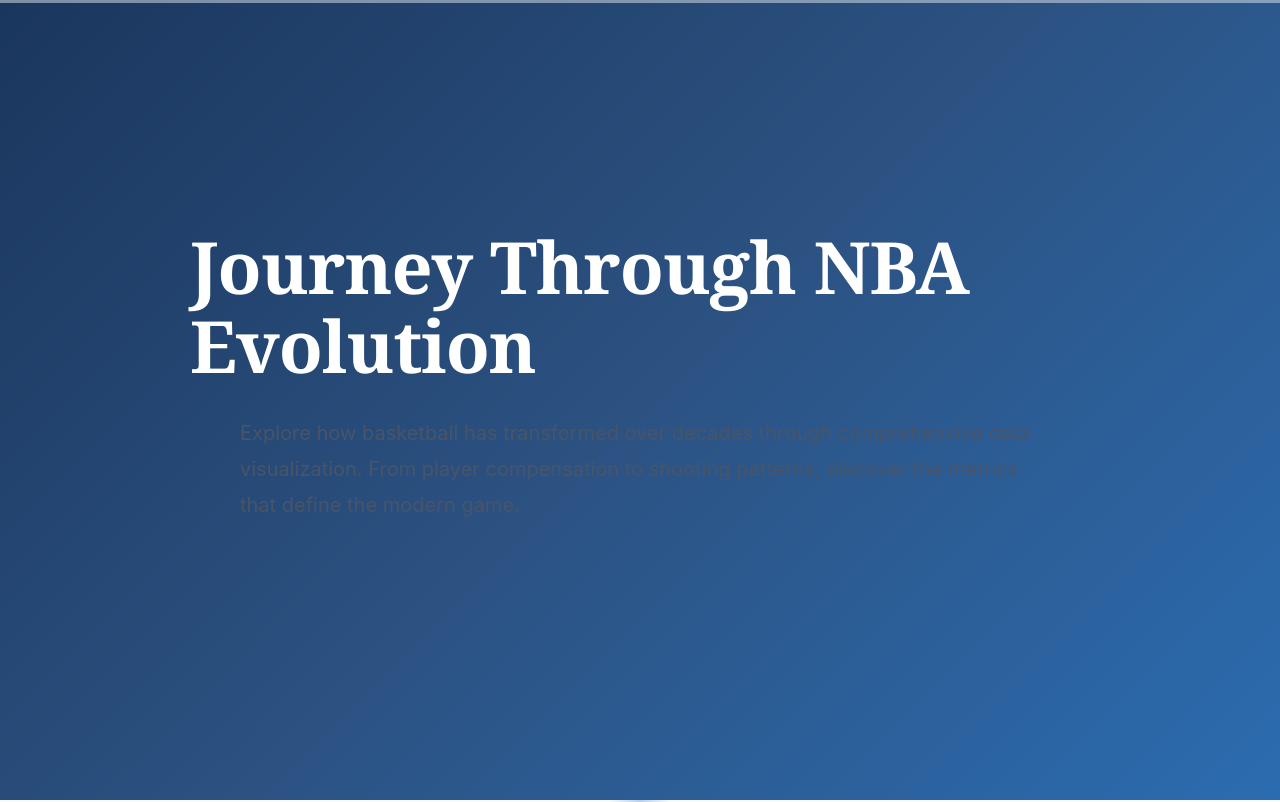
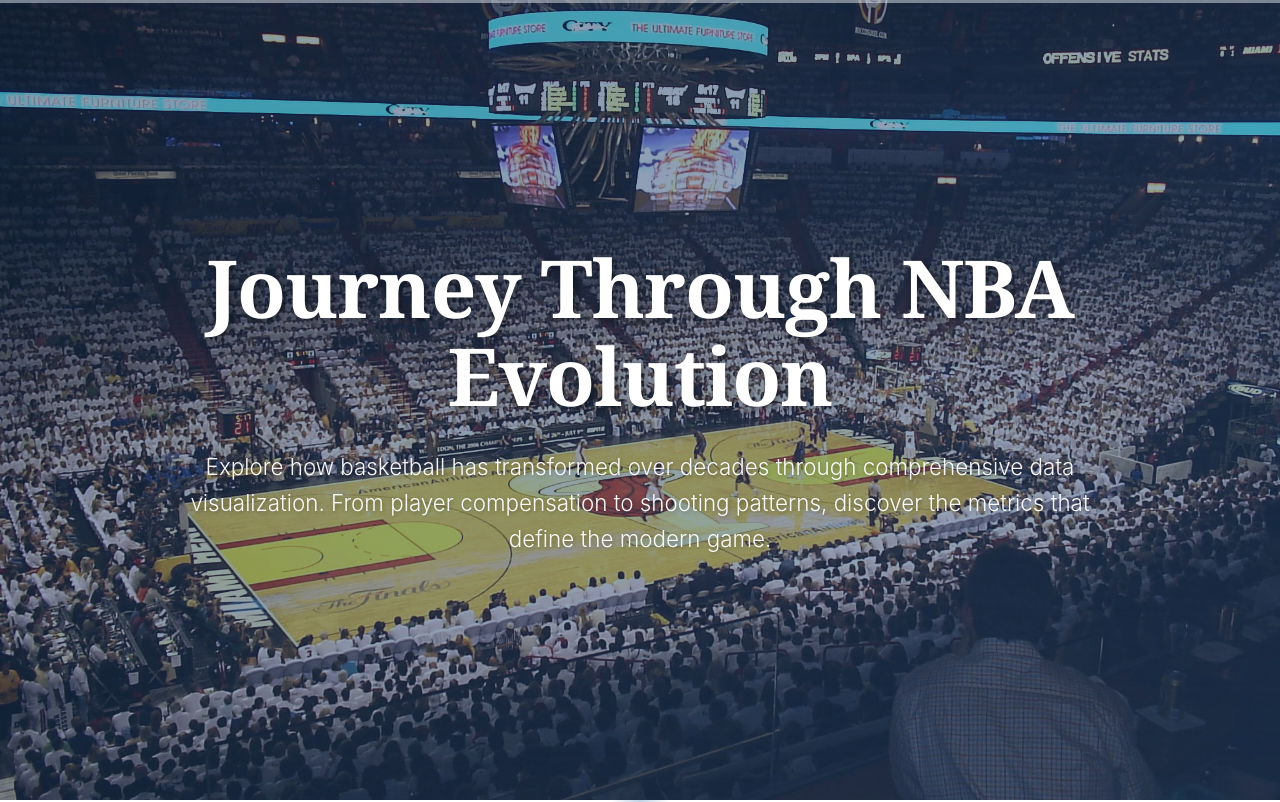
Before and after one commit to ianwong99/VizWizards-M2-data-exploration, a website: page tableau-scrollytelling/src/index.html in a window 1280 px wide. Shown: the top 802 px of the page. Drawn offline with Linux system fonts and the light colour scheme; a script that the page names is missing.

Commit message:
Add smooth scrolling and background image at the top

```diff
--- a/tableau-scrollytelling/src/css/styles.css
+++ b/tableau-scrollytelling/src/css/styles.css
@@ -17,6 +17,61 @@
 .scroll-container {
     width: 100%;
     position: relative;
+}
+
+/* Hero Section */
+.hero {
+    position: relative;
+    width: 100%;
+    height: 100vh;
+    display: flex;
+    flex-direction: column;
+    justify-content: center;
+    align-items: center;
+    overflow: hidden;
+    z-index: 10;
+}
+
+.hero-background {
+    position: absolute;
+    top: 0;
+    left: 0;
+    width: 100%;
+    height: 100%;
+    background: url('../assets/court.jpg') center/cover no-repeat;
+    background-attachment: fixed;
+    opacity: 1;
+    transition: opacity 0.3s ease;
+    z-index: -1;
+}
+
+.hero-background::after {
+    content: '';
+    position: absolute;
+    top: 0;
+    left: 0;
+    width: 100%;
+    height: 100%;
+    background: linear-gradient(135deg, rgba(26, 54, 93, 0.5) 0%, rgba(44, 82, 130, 0.5) 100%);
+    z-index: 1;
+}
+
+.hero-content {
+    position: relative;
+    z-index: 2;
+    text-align: center;
+    color: white;
+    padding: 80px 40px;
+}
+
+.hero h1 {
+    font-family: 'Georgia', 'Times New Roman', serif;
+    font-size: 5rem;
+    margin-bottom: 30px;
+    font-weight: 700;
+    letter-spacing: -1px;
+    line-height: 1.1;
+    text-shadow: 2px 2px 8px rgba(0, 0, 0, 0.5);
 }
 
 /* Story Sections */
@@ -42,13 +97,6 @@
 }
 
 /* Introduction and Conclusion Sections */
-#intro {
-    background: linear-gradient(135deg, #1a365d 0%, #2c5282 50%, #2b6cb0 100%);
-    color: white;
-    text-align: center;
-    padding: 120px 40px;
-}
-
 #conclusion {
     background: linear-gradient(135deg, #2c5282 0%, #2b6cb0 100%);
     color: white;
@@ -56,23 +104,15 @@
     padding: 120px 40px;
 }
 
-#intro h1 {
-    font-family: 'Georgia', 'Times New Roman', serif;
-    font-size: 4.5rem;
-    margin-bottom: 30px;
-    font-weight: 700;
-    letter-spacing: -1px;
-    line-height: 1.1;
-}
-
 .intro-text {
     font-family: -apple-system, BlinkMacSystemFont, 'Segoe UI', Roboto, sans-serif;
-    font-size: 1.5rem;
+    font-size: 1.4rem;
     font-weight: 300;
     opacity: 0.95;
-    max-width: 800px;
+    max-width: 900px;
     margin: 0 auto;
     line-height: 1.6;
+    text-shadow: 1px 1px 4px rgba(0, 0, 0, 0.3);
 }
 
 #conclusion h2 {
@@ -80,6 +120,7 @@
     font-size: 3.5rem;
     margin-bottom: 30px;
     font-weight: 700;
+    color: #ffffff;
 }
 
 #conclusion p {
@@ -89,6 +130,7 @@
     margin: 0 auto;
     line-height: 1.8;
     font-weight: 300;
+    color: #ffffff;
 }
 
 /* Story Content */
@@ -187,8 +229,8 @@
 
 /* Responsive Design */
 @media (max-width: 1024px) {
-    #intro h1 {
-        font-size: 3.5rem;
+    .hero h1 {
+        font-size: 4rem;
     }
 
     .story-content {
@@ -213,8 +255,12 @@
 }
 
 @media (max-width: 768px) {
-    #intro h1 {
-        font-size: 2.8rem;
+    .hero h1 {
+        font-size: 2.5rem;
+    }
+
+    .hero-content {
+        padding: 60px 30px;
     }
 
     .intro-text {
@@ -248,8 +294,12 @@
 }
 
 @media (max-width: 480px) {
-    #intro h1 {
-        font-size: 2.2rem;
+    .hero h1 {
+        font-size: 1.8rem;
+    }
+
+    .hero-content {
+        padding: 40px 20px;
     }
 
     .intro-text {
--- a/tableau-scrollytelling/src/index.html
+++ b/tableau-scrollytelling/src/index.html
@@ -8,14 +8,15 @@
     <script type="module" src="https://public.tableau.com/javascripts/api/tableau.embedding.3.latest.min.js"></script>
 </head>
 <body>
+    <div class="hero" id="hero-section">
+        <div class="hero-background"></div>
+        <div class="hero-content">
+            <h1>Journey Through NBA Evolution</h1>
+            <p class="intro-text">Explore how basketball has transformed over decades through comprehensive data visualization. From player compensation to shooting patterns, discover the metrics that define the modern game.</p>
+        </div>
+    </div>
+
     <div class="scroll-container">
-        <!-- Introduction Section -->
-        <section class="story-section" id="intro">
-            <div class="story-content">
-                <h1>Journey Through NBA Evolution</h1>
-                <p class="intro-text">Explore how basketball has transformed over decades through comprehensive data visualization. From player compensation to shooting patterns, discover the metrics that define the modern game.</p>
-            </div>
-        </section>
 
         <!-- Salary Analysis Sheet 1 -->
         <section class="story-section" data-viz-index="0">
--- a/tableau-scrollytelling/src/js/app.js
+++ b/tableau-scrollytelling/src/js/app.js
@@ -1,9 +1,27 @@
 // Main app initialization
 document.addEventListener('DOMContentLoaded', function() {
+    initHeroFade();
     initScrollAnimations();
     initProgressBar();
     initVizListeners();
 });
+
+// Hero image fade effect as you scroll
+function initHeroFade() {
+    const hero = document.getElementById('hero-section');
+    const heroBackground = hero.querySelector('.hero-background');
+
+    window.addEventListener('scroll', function() {
+        const scrollTop = window.scrollY;
+        const heroHeight = hero.offsetHeight;
+
+        // Calculate fade based on scroll position
+        let opacity = 1 - (scrollTop / (heroHeight * 0.8));
+        opacity = Math.max(0, Math.min(1, opacity)); // Clamp between 0 and 1
+
+        heroBackground.style.opacity = opacity;
+    });
+}
 
 // Initialize scroll-triggered animations for sections
 function initScrollAnimations() {
```
Also changed, not shown: tableau-scrollytelling/src/assets/court.jpg (added), 2 other files.
